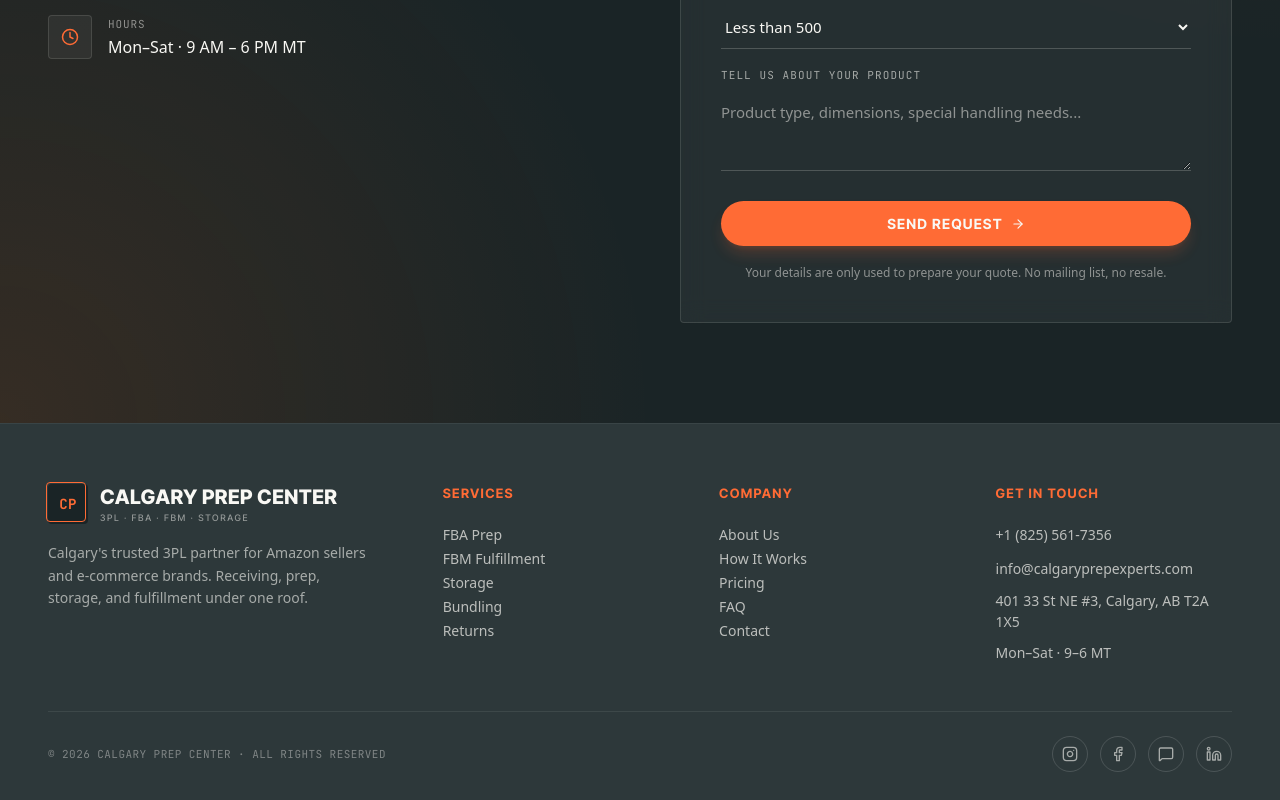
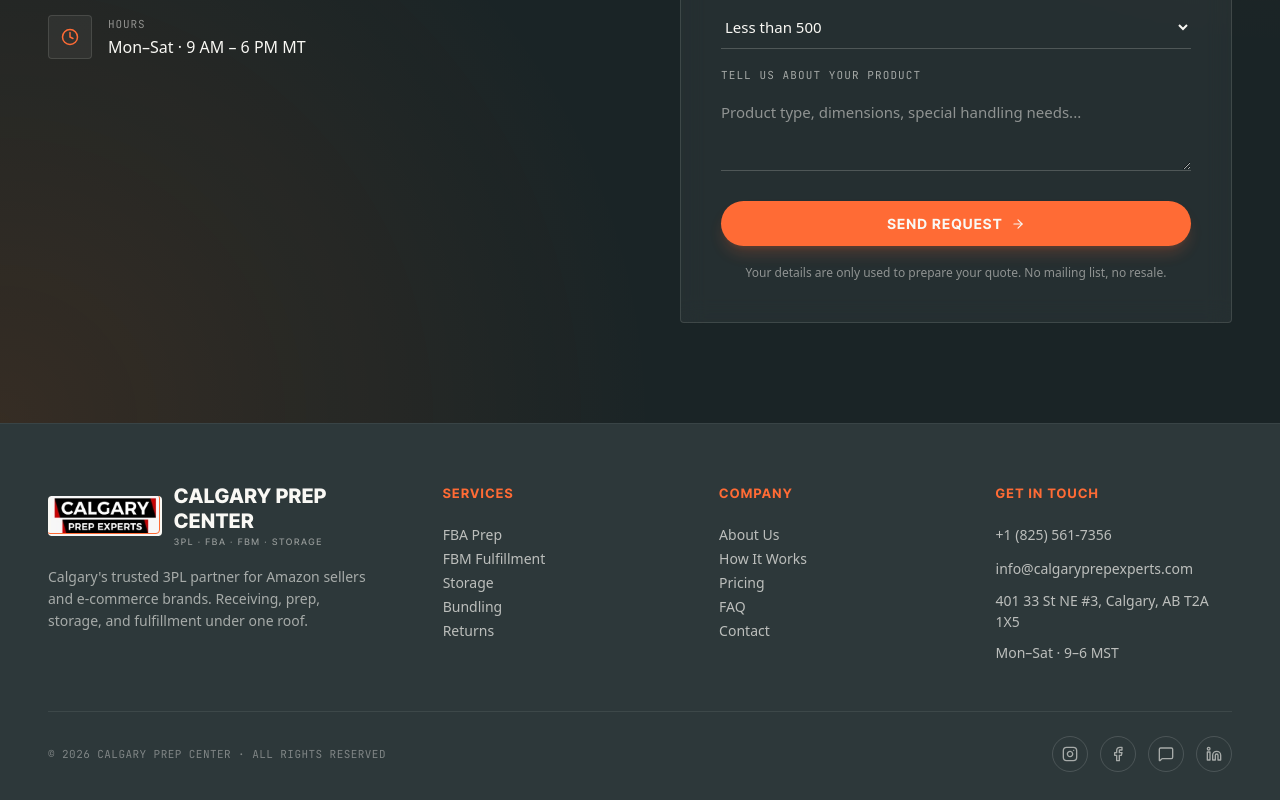
Before and after one commit to surajshrestha8/calgary, a Next.js app: page / in a window 1280 px wide. Shown: the part 6923-7723 px from the top of the page. Built offline with nearby package versions, Linux system fonts and the light colour scheme.

Commit message:
add logo at the footer

```diff
--- a/src/components/Footer.tsx
+++ b/src/components/Footer.tsx
@@ -1,4 +1,5 @@
 import { ReactNode } from 'react';
+import Image from 'next/image';
 import { Instagram, Facebook, Linkedin, MessageSquare } from 'lucide-react';
 
 export function Footer() {
@@ -8,8 +9,15 @@
         <div className="grid sm:grid-cols-2 lg:grid-cols-[1.5fr_1fr_1fr_1fr] gap-10 mb-12">
           <div className="footer-brand">
             <a href="#" className="flex items-center gap-3 font-narrow font-extrabold text-[20px] uppercase tracking-[0.02em]">
-              <div className="w-10 h-10 bg-ink text-amber flex items-center justify-center font-mono font-bold text-[14px] rounded-[4px] relative after:content-[''] after:absolute after:-top-[2px] after:-left-[2px] after:w-full after:h-full after:border after:border-amber after:rounded-[4px] after:pointer-events-none">
-                CP
+              <div className="h-10 w-[118px] bg-paper rounded-[4px] overflow-hidden relative after:content-[''] after:absolute after:-top-[2px] after:-left-[2px] after:w-full after:h-full after:border after:border-amber after:rounded-[4px] after:pointer-events-none">
+                <Image
+                  src="/logo/logo.jpg"
+                  alt=""
+                  width={118}
+                  height={40}
+                  className="h-full w-full object-contain"
+                  aria-hidden="true"
+                />
               </div>
               <div className="leading-tight">
                 Calgary Prep Center
@@ -46,7 +54,7 @@
               <li><a href="tel:+1 (825) 561-7356" className="text-paper/70 text-[14px] hover:text-amber transition-colors">+1 (825) 561-7356</a></li>
               <li><a href="mailto:info@calgaryprepexperts.com" className="text-paper/70 text-[14px] hover:text-amber transition-colors">info@calgaryprepexperts.com</a></li>
               <li className="text-paper/70 text-[14px]">401 33 St NE #3, Calgary, AB T2A 1X5 </li>
-              <li className="text-paper/70 text-[14px]">Mon–Sat · 9–6 MT</li>
+              <li className="text-paper/70 text-[14px]">Mon–Sat · 9–6 MST</li>
             </ul>
           </FooterCol>
         </div>
```
